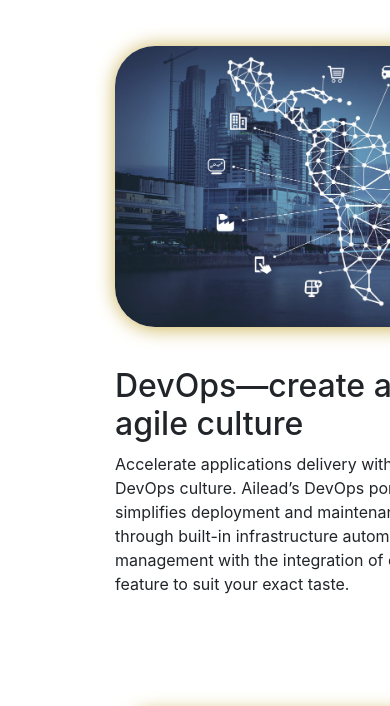
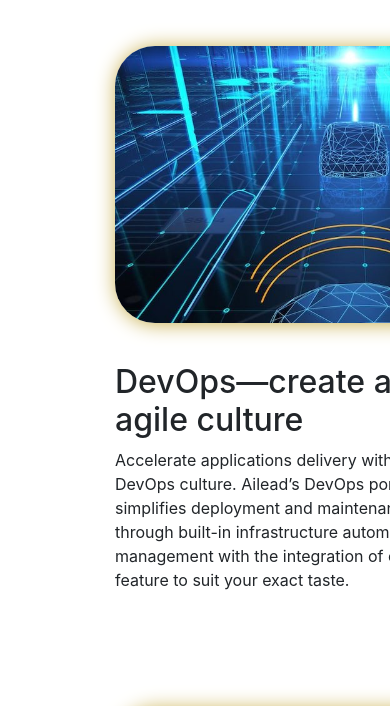
Before and after one commit to 7people/7people.github.io, a plain HTML site: page cloud.html in a window 390 px wide. Shown: the part 390-1096 px from the top of the page. Drawn offline with nearby package versions, Linux system fonts and the light colour scheme; a script that the page names is missing; a web font is replaced by a local one.

Commit message:
changed  first image in cloud.html

```diff
--- a/cloud.html
+++ b/cloud.html
@@ -68,9 +68,9 @@
   <div id="cloud-list" class="container">
         <div id="cloud-media" class="row">
           <div id="cloud-img"class="col-sm">
-            <img id="cloud-mediaImg"src="database-in-LA_AW.jpg">
+            <img id="cloud-mediaImg"src="Embedded-systems-_1536x1536_400-800x444.jpg">
           </div>
-          <div id="cloud-mediaBody"class="col-md">
+          <div id="cloud-mediaBody"class="col-sm">
             <div id="cloud-mediaText">
               <h2 class="">DevOps—create an agile culture </h2>
               <p>Accelerate applications delivery with an agile, DevOps culture. Ailead’s DevOps portfolio simplifies deployment and maintenance through built-in infrastructure automation and management with the integration of custom feature to suit your exact taste.</p>
```
